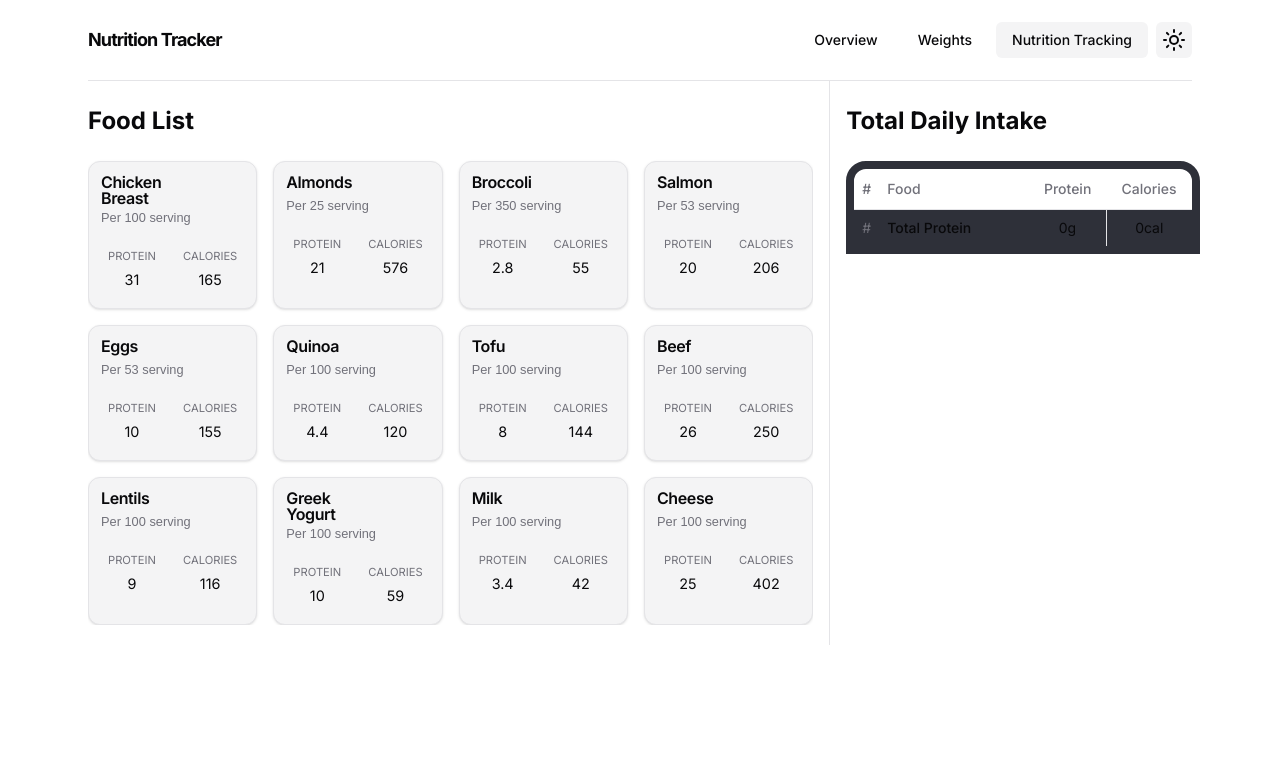
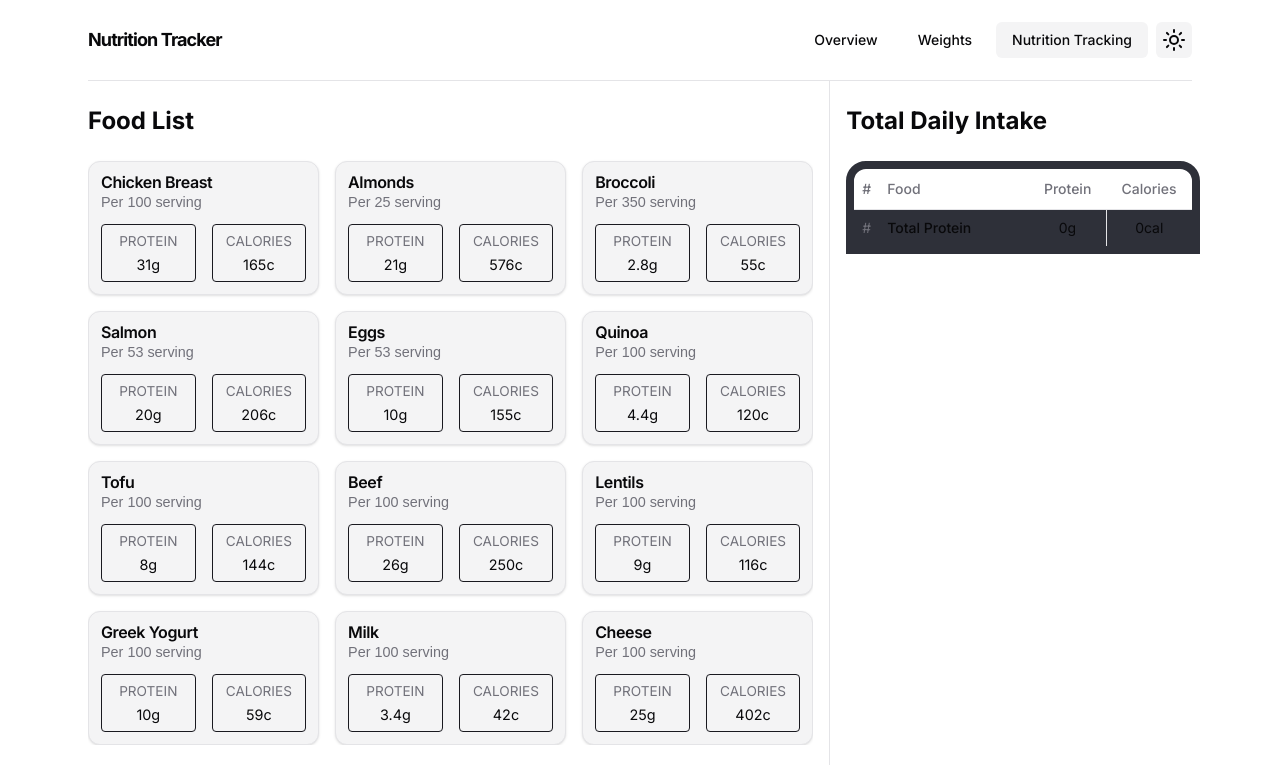
Before and after one commit to Vasil1001/nutrition-gym-tracker-v2, a Next.js app: page /nutrition in a window 1280 px wide. Shown: the top 784 px of the page. Built offline with nearby package versions, Linux system fonts and the light colour scheme; a web font is replaced by a local one.

Commit message:
fix: Correct x amount protein and totals

```diff
--- a/app/nutrition/components/food-card.tsx
+++ b/app/nutrition/components/food-card.tsx
@@ -2,6 +2,7 @@
 /* eslint-disable tailwindcss/no-custom-classname */
 /* eslint-disable tailwindcss/classnames-order */
 import { Card, CardContent, CardTitle, CardDescription } from '@/components/ui/card'
+import { cn } from '@/lib/utils'
 import { Minus, Plus } from 'lucide-react'
 import { useState } from 'react'
 
@@ -43,7 +44,9 @@ export default function FoodCard({ food, onAdd, onRemove }: FoodCardProps) {
                 className="h-5 w-5 cursor-pointer opacity-0 group-hover:opacity-100 hover:text-foreground"
                 onClick={handleRemove}
               />
-              {count > 0 && count}
+              <p className="text-bold font-outfit text-[1rem] tracking-tighter text-white">
+                {cn(count > 0 && 'x', count)}
+              </p>
               <Plus
                 className="h-5 w-5 cursor-pointer opacity-0 group-hover:opacity-100 hover:text-foreground"
                 onClick={handleAdd}
@@ -51,26 +54,26 @@ export default function FoodCard({ food, onAdd, onRemove }: FoodCardProps) {
             </div>
           </div>
           <CardDescription>
-            <div className="mb-3 mt-0.5 font-supreme text-[0.8rem] text-muted-foreground">
+            <p className="-mt-0.5 mb-3 font-supreme text-[0.9rem] text-muted-foreground">
               Per {food.servingSize} serving
-            </div>
+            </p>
           </CardDescription>
         </div>
 
         <div className="flex items-center justify-evenly gap-4 overflow-hidden">
-          <div className="flex flex-col items-center p-1 text-[0.90rem] ">
-            <div className="text-[0.70rem] uppercase text-muted-foreground sm:hidden">PR</div>
-            <div className="hidden text-[0.70rem] uppercase text-muted-foreground sm:block">
+          <div className="flex flex-1 flex-col items-center rounded-sm border border-[#19191f] p-1 text-[0.90rem]">
+            <div className="text-[0.85rem] uppercase text-muted-foreground sm:hidden">PR</div>
+            <div className="hidden text-[0.85rem] uppercase text-muted-foreground sm:block">
               Protein
             </div>
-            {food.protein}
+            {food.protein}g
           </div>
-          <div className="flex flex-col items-center p-1 text-[0.90rem] ">
-            <div className="text-[0.70rem] uppercase text-muted-foreground sm:hidden">Cal</div>
-            <div className="hidden text-[0.70rem] uppercase text-muted-foreground sm:block">
+          <div className="flex flex-1 flex-col items-center rounded-sm border border-[#19191f] p-1 text-[0.90rem]">
+            <div className="text-[0.85rem] uppercase text-muted-foreground sm:hidden">Cal</div>
+            <div className="hidden text-[0.85rem] uppercase text-muted-foreground sm:block">
               Calories
             </div>
-            {food.calories}
+            {food.calories}c
           </div>
         </div>
       </CardContent>
--- a/app/nutrition/components/food-list.tsx
+++ b/app/nutrition/components/food-list.tsx
@@ -19,7 +19,7 @@ export default function FoodList({ foods, onAdd, onRemove }: FoodProps) {
     // eslint-disable-next-line tailwindcss/no-custom-classname
     <div className="scrollbar-thumb-[#2e3039] scrollbar scrollbar-track-[#19191f] mb-5 max-h-screen overflow-auto pr-4 lg:pr-0 ">
       <h1 className="my-6 text-2xl font-bold">Food List</h1>
-      <div className="grid grid-cols-1 gap-4 md:grid-cols-2 lg:grid-cols-3 xl:grid-cols-4 ">
+      <div className="grid grid-cols-1 gap-4 md:grid-cols-2 lg:grid-cols-3 xl:grid-cols-3 ">
         {foods.map((food) => (
           <FoodCard
             key={food.name}
--- a/app/nutrition/components/selected-food-list.tsx
+++ b/app/nutrition/components/selected-food-list.tsx
@@ -61,13 +61,15 @@ export default function SelectedFoodList({ selectedFoods }: SelectedFoodProps) {
             {foodCounts.map(({ food, count }, i) => (
               <TableRow key={i}>
                 <TableCell className="w-[10px] text-left font-medium text-muted-foreground">
-                  x{count}
+                  {count}
                 </TableCell>
                 <TableCell className="w-[150px] font-medium">{food.name}</TableCell>
                 <TableCell className="border-r text-center ">
-                  {(totalProtein * count).toFixed()}g
+                  {(Number(food.protein) * count).toFixed()}g
                 </TableCell>
-                <TableCell className="text-center">{totalCalories}cal</TableCell>
+                <TableCell className="text-center">
+                  {(Number(food.calories) * count).toFixed()}c
+                </TableCell>
               </TableRow>
             ))}
             <TableRow className=" bg-[#2e3039] dark:hover:bg-[#2e3039]">
--- a/components/ui/card.tsx
+++ b/components/ui/card.tsx
@@ -40,7 +40,7 @@ const CardDescription = React.forwardRef<
   HTMLParagraphElement,
   React.HTMLAttributes<HTMLParagraphElement>
 >(({ className, ...props }, ref) => (
-  <p ref={ref} className={cn('text-sm text-muted-foreground', className)} {...props} />
+  <div ref={ref} className={cn('text-sm text-muted-foreground', className)} {...props} />
 ))
 CardDescription.displayName = 'CardDescription'
 
```
